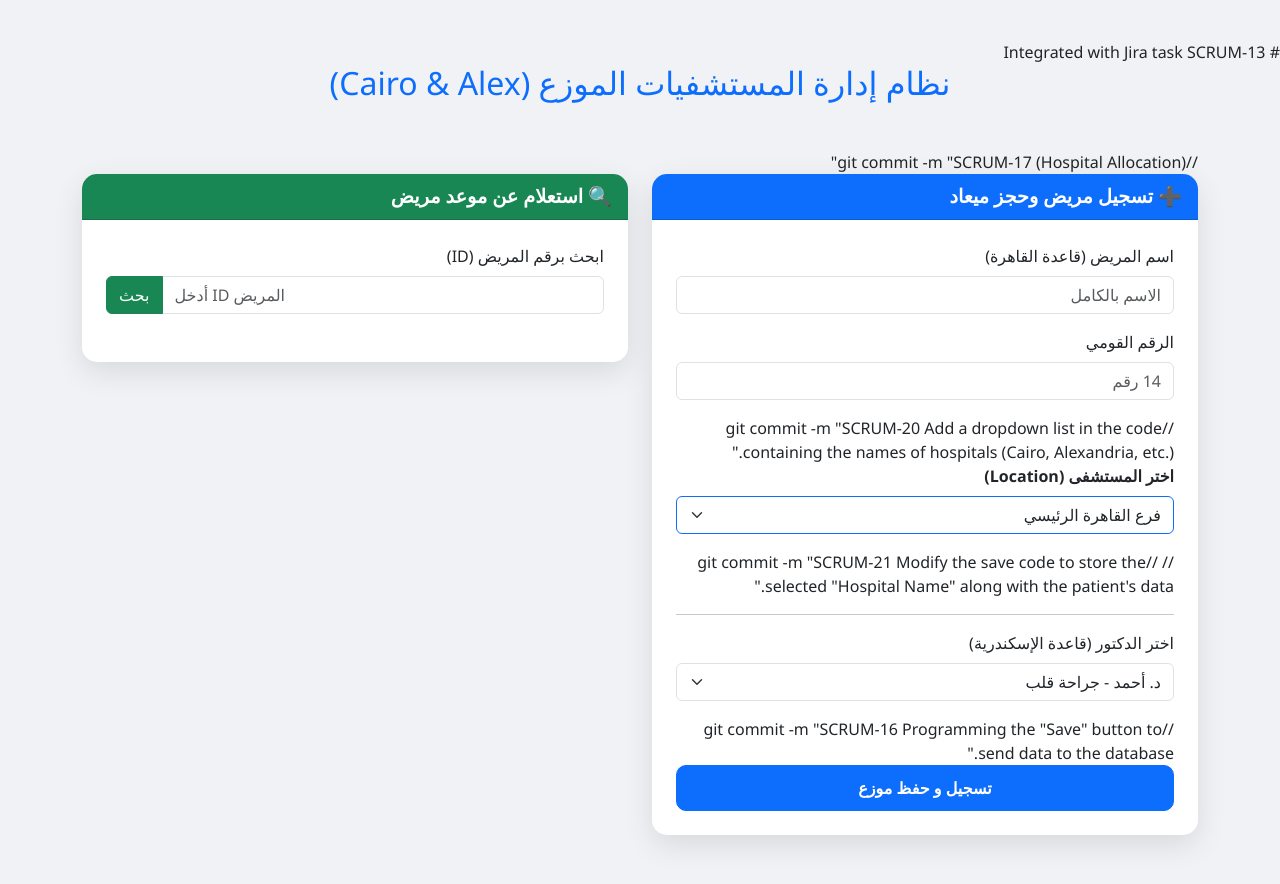
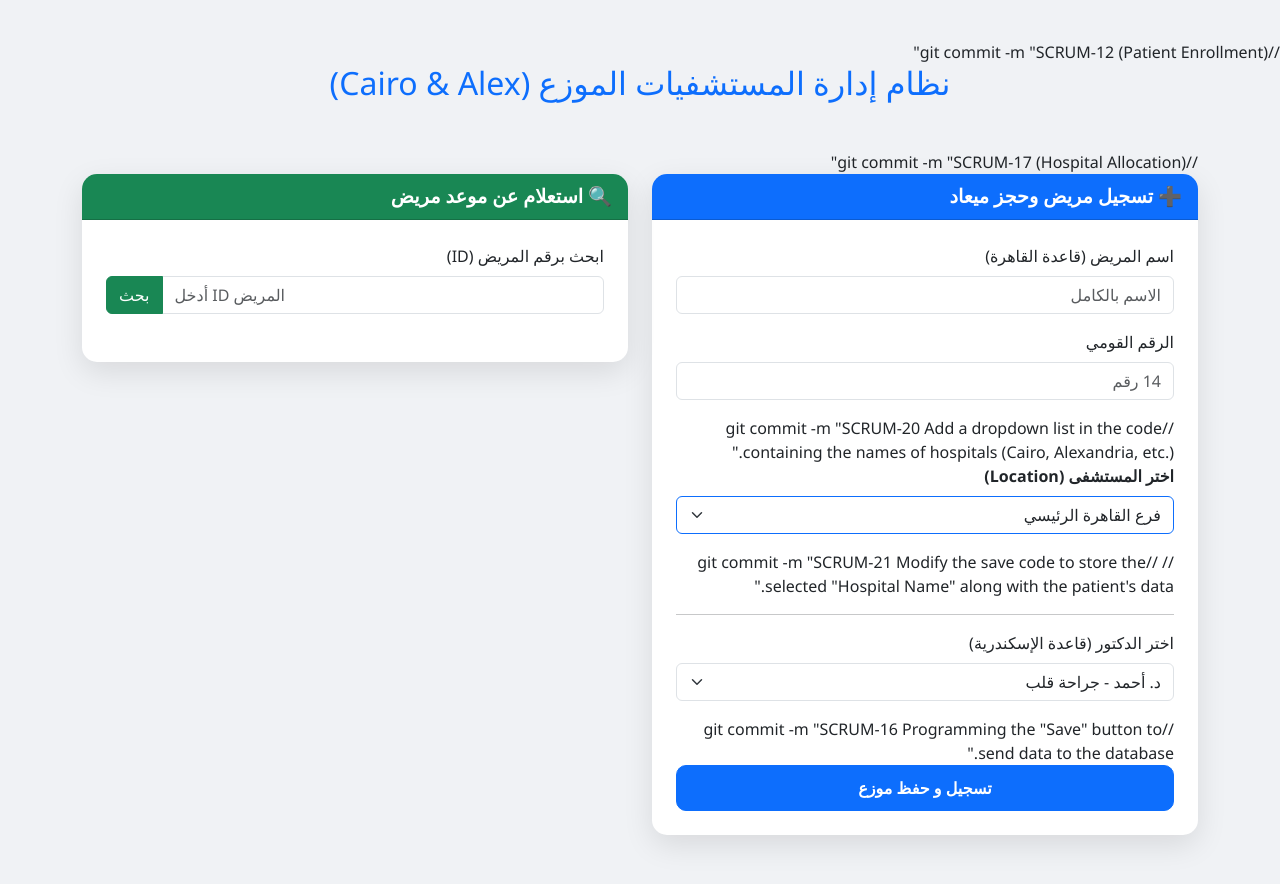
Before and after one commit to mo153said/HIS, a website: page index.html in a window 1280 px wide. Drawn offline with nearby package versions, Linux system fonts and the light colour scheme.

Commit message:
SCRUM-12  (Patient Enrollment)

```diff
--- a/index.html
+++ b/index.html
@@ -13,7 +13,7 @@
     </style>
 </head>
 <body>
-# Integrated with Jira task SCRUM-13
+//git commit -m "SCRUM-12  (Patient Enrollment)"
 <div class="container">
     <h2 class="text-center mb-5 text-primary">نظام إدارة المستشفيات الموزع (Cairo & Alex)</h2>
 //git commit -m "SCRUM-17  (Hospital Allocation)"
```
